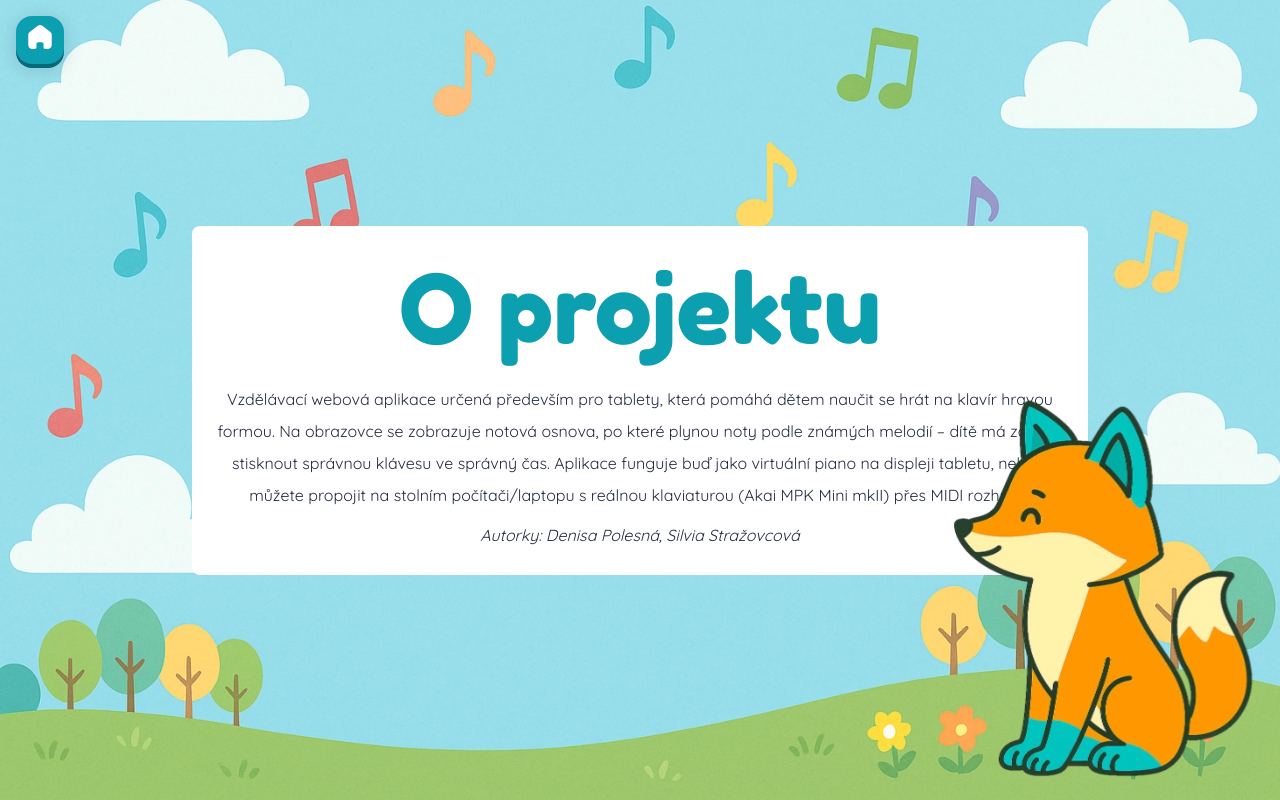
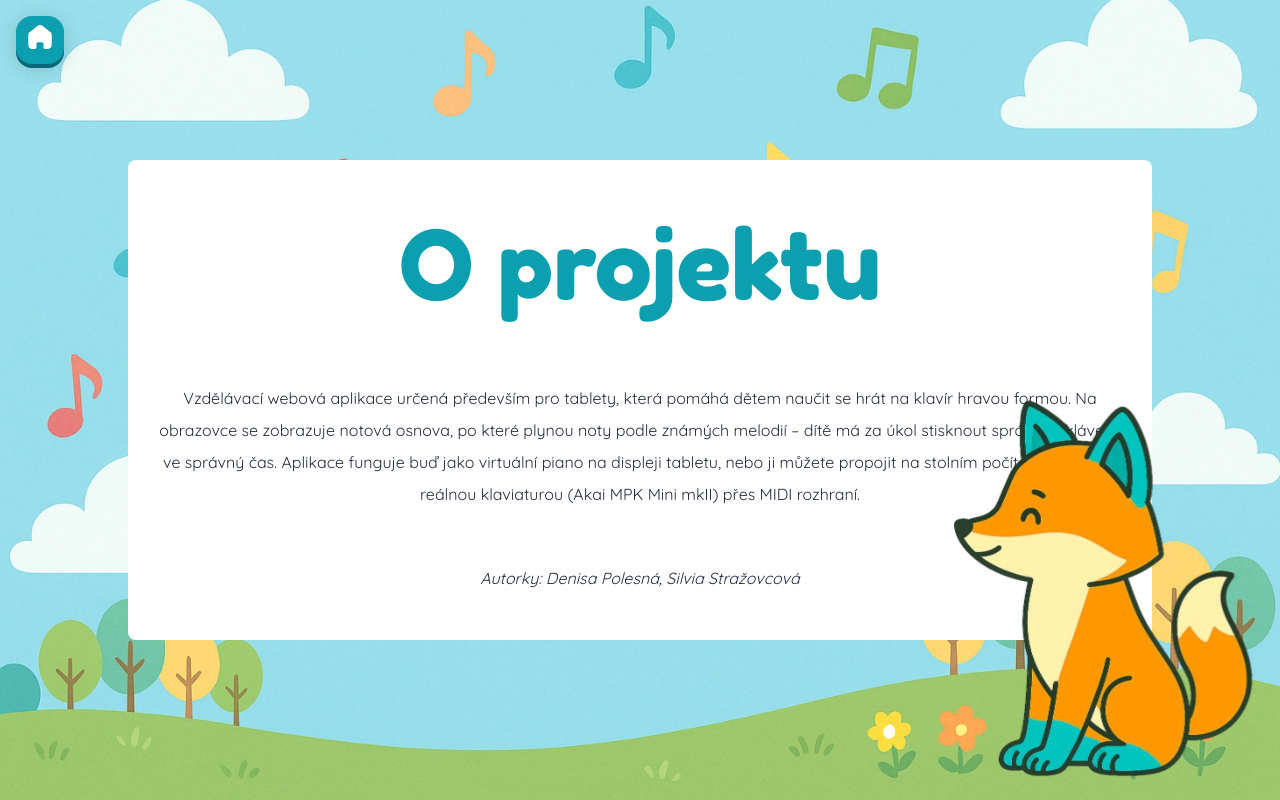
Before and after one commit to DenisaPolesna/piano, a React (Vite) app: page /about in a window 1280 px wide. Built offline with nearby package versions, Linux system fonts and the light colour scheme; a web font is replaced by a local one.

Commit message:
Fix midi error

```diff
--- a/src/components/UI/NavBarMenu/NavBarIcons/MidiListener/MidiListener.jsx
+++ b/src/components/UI/NavBarMenu/NavBarIcons/MidiListener/MidiListener.jsx
@@ -22,6 +22,7 @@ const MidiListener = ({ onMidiInput }) => {
 
     const noteNumber = event.data[1];
     const note = getNoteyNameByMidiNumber(noteNumber);
+    if (note === null) return;
     const noteName = note.note;
     if (noteName === null) return;
     onMidiInput({ noteName, isMidiPressed });
--- a/src/components/UI/PageTemplate/PageTemplate.css
+++ b/src/components/UI/PageTemplate/PageTemplate.css
@@ -87,3 +87,12 @@
 @media (min-width: 640px) and (max-width: 1023px) {}
 
 @media (min-width: 1024px) and (max-width: 1200px) {}
+
+
+@media (hover: none) {
+  .template-wrapper {
+    height: 60%;
+    font-size: 1rem;
+    width: 80%;
+  }
+}
```
